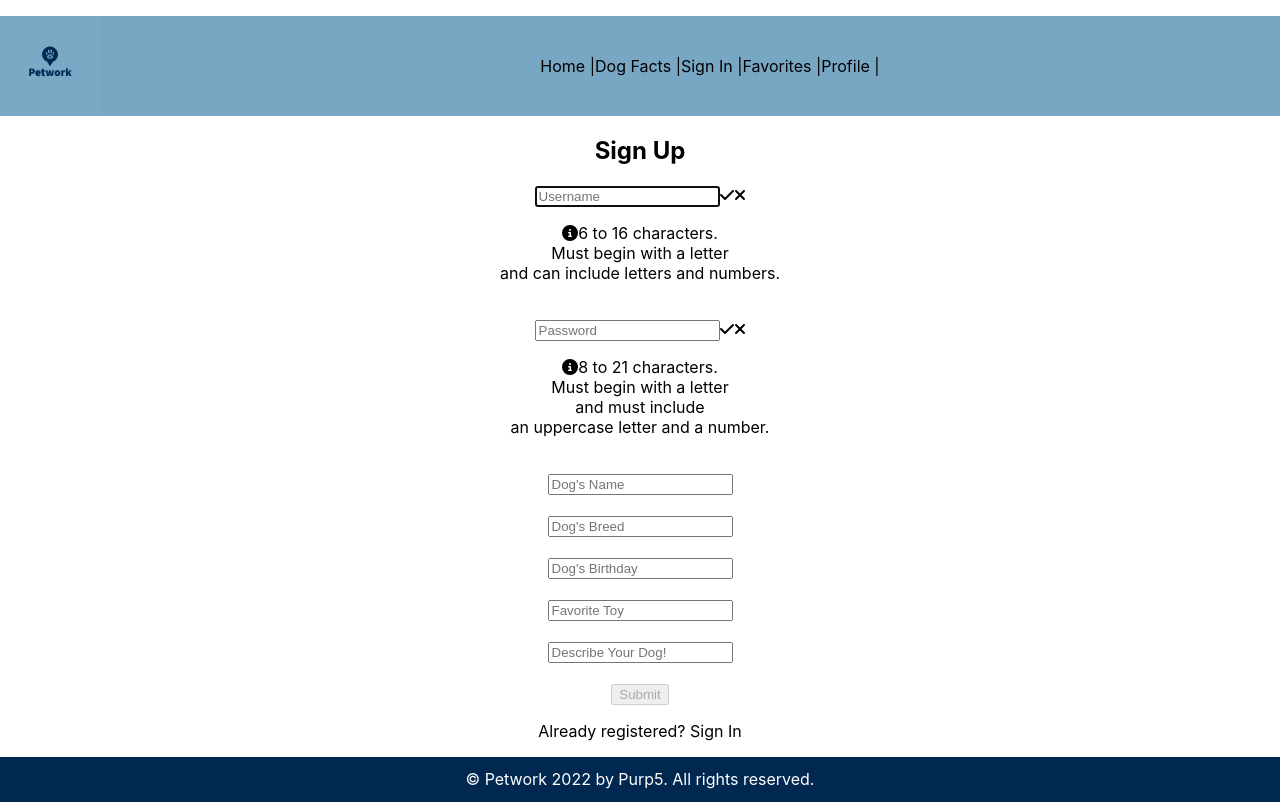
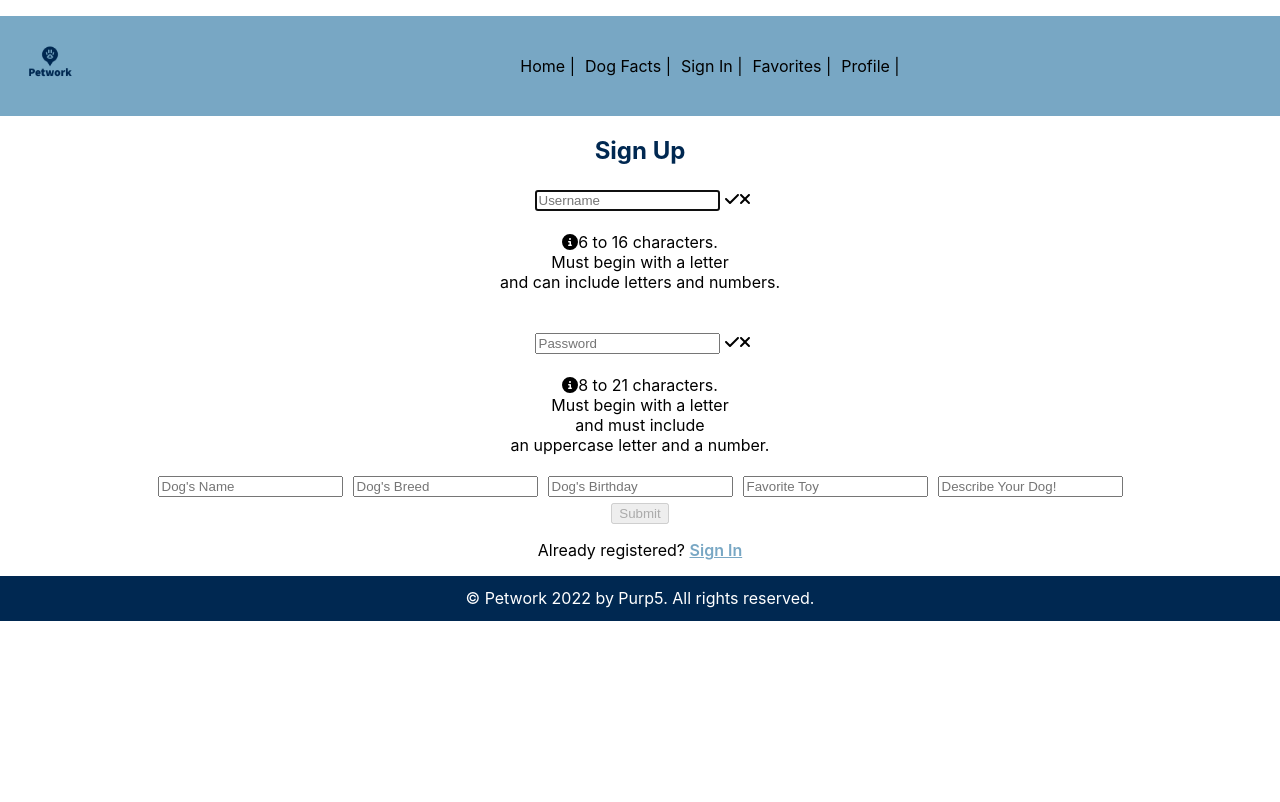
Before and after one commit to chamomiletay/petworkfrontend, a React (Create React App) app: page /signup in a window 1280 px wide. Built offline with nearby package versions, Linux system fonts and the light colour scheme.

Commit message:
fixed auth

```diff
--- a/src/components/Header.css
+++ b/src/components/Header.css
@@ -7,6 +7,11 @@
     list-style: none;
 }
 
+.pages{
+    margin: 5px;
+    color:#002851;
+}
+
 .logo{
     height: 100px;
     width: 100px;
--- a/src/components/Header.js
+++ b/src/components/Header.js
@@ -17,7 +17,7 @@ const Header = () => {
           <ul className="header-items">
             {HeaderItems.map((item, index)=>{
               return(
-                <div>
+                <div className='pages'>
                   <Link to={item.path}>
                   <li key={index}> {item.title} <span> | </span> </li>
                   </Link>
--- a/src/components/SignIn.js
+++ b/src/components/SignIn.js
@@ -2,9 +2,10 @@ import React, {useRef, useState, useEffect, useContext} from 'react'
 import { Link } from 'react-router-dom'
 import AuthCon from './SignInAuth';
 import axios from './SignUpAxios';
+import './SignInUp.css'
 
 
-const signinURL = '/profile' //endpoint for signin page
+const signinURL = 'https://petwork-backend.herokuapp.com/profile' //endpoint for signin page
 
 
 const SignIn = () => {
@@ -18,6 +19,7 @@ const SignIn = () => {
   const [user, setUser] = useState("");
   const [password, setPassword] =useState("")
   const [errorMessage, setErrorMessage] = useState("")
+  const [success, setSuccess] = useState(false);
 
   useEffect(()=>{
     userRef.current.focus();
@@ -39,6 +41,7 @@ const SignIn = () => {
       setAuth({user, password})
     setUser('');
     setPassword('');
+    setSuccess(true)
   }catch(error){
     if(!error.response){
       setErrorMessage('No Response from Server')
@@ -51,11 +54,21 @@ const SignIn = () => {
   }}
 
   return (
+    <>
+    {success ? (
+      <section>
+        <h1> You are now signed in!</h1>
+        <p>
+          <Link to="/profile/id">Go to your Profile</Link>
+        </p>
+      </section>
+    ):(
     <div>
       <p ref={errRef} className={errorMessage ? "errorMessage" : "offscreen"} aria-live="assertive">{errorMessage}</p>
       <h2>Sign In</h2>
-    <form className="username-input" onSubmit={handleSubmit} >
+    <form onSubmit={handleSubmit} >
     <input
+      className="username input"
       placeholder="Username"
       type="text"
       name="username"
@@ -64,10 +77,9 @@ const SignIn = () => {
       onChange = {(e) => setUser(e.target.value)}
       value={user}
       required />
-    </form>
 
-    <form className="password-input"><br></br>
     <input
+      className ="input"
       placeholder="Password"
       type="password"
       name="password"
@@ -75,20 +87,20 @@ const SignIn = () => {
       onChange = {(e) => setPassword(e.target.value)}
       value={password}
       required />
-    </form><br></br>
-    <button type="submit">Submit</button>
 
+    <button className="signin" type="submit"
+
+    >Sign In</button>
+    </form>
     <p> Don't have an account?
       <Link to='/SignUp'>
 
-      Click Here</Link>
+      <span className="link">Click Here</span></Link>
 
       </p>
-
-
-
-
     </div>
+    )}
+    </>
   )
 }
 
--- /dev/null
+++ b/src/components/SignInUp.css
@@ -0,0 +1,26 @@
+.input{
+    margin: 5px;
+
+}
+
+.input :hover{
+    border: 2px solid #78A7C4 ;
+}
+
+.link {
+    color: #78A7C4;
+    text-decoration: underline;
+    font-weight: 600;
+}
+
+.signin{
+    font-size: 15px;
+}
+
+button{
+    font: 20px;
+}
+
+h2{
+    color: #002851;
+}
--- a/src/components/SignUp.js
+++ b/src/components/SignUp.js
@@ -4,11 +4,13 @@ import { faCheck, faTimes, faInfoCircle } from '@fortawesome/free-solid-svg-icon
 import { FontAwesomeIcon } from '@fortawesome/react-fontawesome';
 //import { render } from '@testing-library/react';
 import axios from './SignUpAxios';
+import './SignInUp.css'
+
 
 const USER_REGEX = /^[a-zA-Z][a-zA-Z0-9]{5,15}$/;
 const PWD_REGEX = /^(?=.*[a-z])(?=.*[A-Z])(?=.*[0-9]).{7,20}$/;
 
-const signUpURL = '/profile' //endpoint for signup?
+const signUpURL = 'https://petwork-backend.herokuapp.com/profile' //endpoint for signup?
 
 const SignUp = () => {
 
@@ -30,7 +32,7 @@ const SignUp = () => {
   // const [matchFocus, setMatchFocus] = useState(false);
 
   const[ errorMessage, setErrorMessage] = useState("");
-  const [succes, setSuccess] = useState(false);
+  const [success, setSuccess] = useState(false);
 
   useEffect(()=>{
     userRef.current.focus()
@@ -84,12 +86,22 @@ const SignUp = () => {
 
 
   return (
+    <>
+    {success ? (
+      <section>
+        <h1> You are now signed up!</h1>
+        <p>
+          <Link to="/profile/id">Go to your Profile</Link>
+        </p>
+      </section>
+    ):(
     <div>
       <p ref={errRef} className={errorMessage ? "errorMessage" : "offscreen"} aria-live="assertive">{errorMessage}</p>
       <h2>Sign Up</h2>
-    <form className="username-input" onSubmit = {handleSubmit}>
+    <form  onSubmit = {handleSubmit}>
 
     <input
+      className="username input"
       placeholder="Username"
       type="text"
       name="username"
@@ -116,9 +128,10 @@ const SignUp = () => {
       </p>
 
 
-    </form><br></br>
-    <form class="password-input">
+    <br></br>
+
     <input
+      class="password input"
       placeholder="Password"
       type="password"
       name="password"
@@ -143,22 +156,17 @@ const SignUp = () => {
         Must begin with a letter <br></br>and must include <br></br>
         an uppercase letter and a number.
       </p>
-    </form><br></br>
-    <form class="dogName-input">
-    <input placeholder="Dog's Name" type="text" name="dogName" required/>
-    </form><br></br>
-    <form class="dogBreed-input">
-    <input placeholder="Dog's Breed" type="text" name="dogBreed" required/>
-    </form><br></br>
-    <form class="dogBirthday-input">
-    <input placeholder="Dog's Birthday" type="text" name="dogBirthday" required/>
-    </form><br></br>
-    <form class="dogToy-input">
-    <input placeholder="Favorite Toy" type="text" name="dogToy" required/>
-    </form><br></br>
-    <form class="dogDescription-input">
-    <input placeholder="Describe Your Dog!" type="text" name="dogDescription" required/>
-    </form><br></br>
+
+    <input className="dogName input" placeholder="Dog's Name" type="text" name="dogName" required/>
+
+    <input className="dogBreed input" placeholder="Dog's Breed" type="text" name="dogBreed" required/>
+
+    <input className="dogBirthday input" placeholder="Dog's Birthday" type="text" name="dogBirthday" required/>
+
+    <input className="dogToy input" placeholder="Favorite Toy" type="text" name="dogToy" required/>
+
+    <input className="dogDescription input"placeholder="Describe Your Dog!" type="text" name="dogDescription" required/>
+    <br></br>
 
 
 
@@ -167,9 +175,13 @@ const SignUp = () => {
 
     <button disabled={!validName ||!validPassword? true : false} >Submit</button>
 
-    <p> Already registered?<Link to='/SignIn'> Sign In</Link></p>
+    </form>
+
+    <p> Already registered?<Link to='/SignIn'> <span className="link">Sign In</span></Link></p>
 
     </div>
+    )}
+    </>
 
   )
 
```
Also changed, not shown: src/index.css (line endings or trailing spaces).
